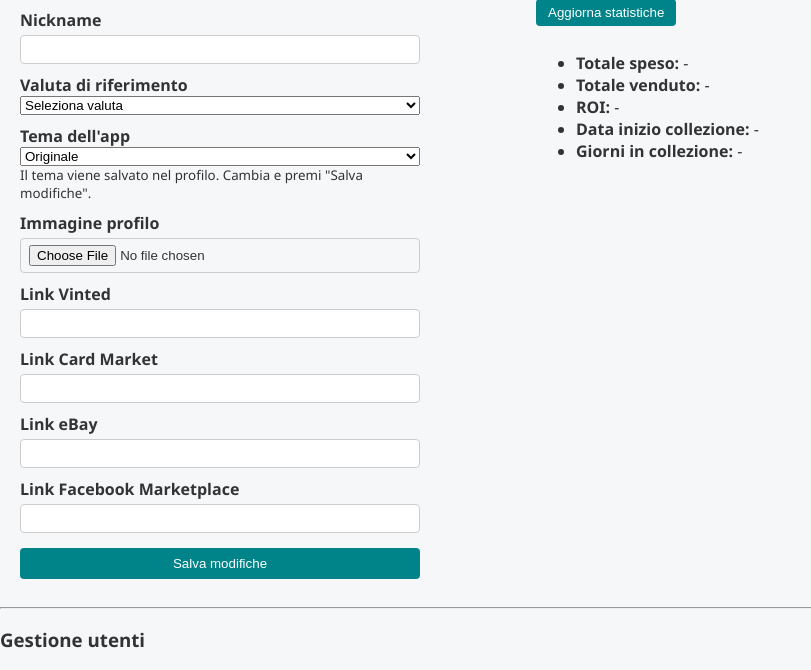
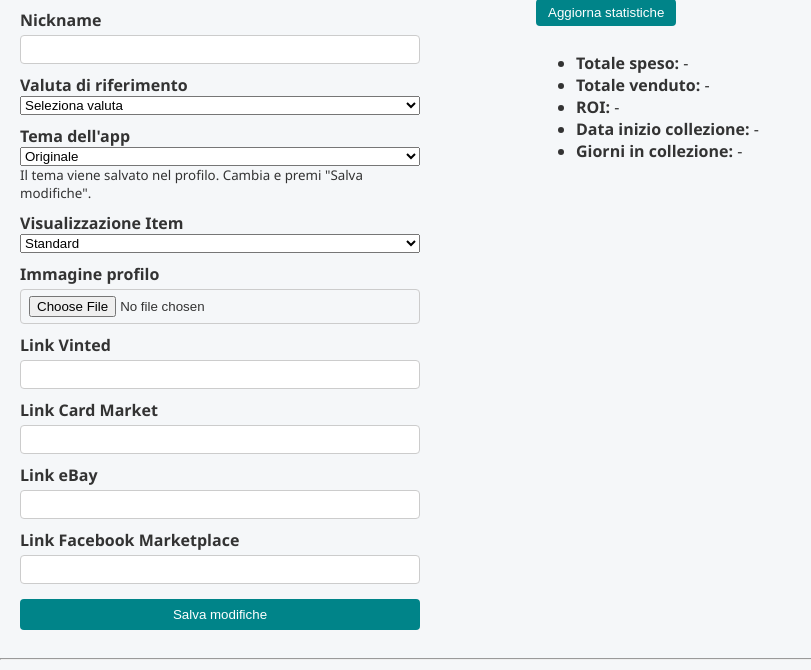
Before and after one commit to MenozziD/collectorstreet, a Flask app: page /profile in a window 1280 px wide. Shown: the part 426-1096 px from the top of the page, without its empty margins (0-811 px from the left). Run offline with Flask 3, Linux system fonts and the light colour scheme; the visitor is signed in with stand-in values (Sample User, id 1); data comes from the database, SQL or seed files in the repository; parts of the project's set-up code (start-up, migrations or seed data) failed here and were passed over.

Commit message:
item view STANDARD / COMPACT v1

```diff
--- a/app.py
+++ b/app.py
@@ -518,6 +518,7 @@ def create_app(db_path: str = "database.db") -> Flask:
         if request.content_type and request.content_type.startswith('multipart/form-data'):
             # Update via form (potentially with image)
             form = request.form
+            item_view_mode = form.get('item_view_mode')
             files = request.files
             fields = []
             values = []
@@ -697,7 +698,7 @@ def create_app(db_path: str = "database.db") -> Flask:
             return jsonify({'error': 'Unauthorized'}), 401
         conn = db.get_db_connection(app.config['DATABASE'])
         cur = conn.cursor()
-        cur.execute("SELECT id, username, nickname, ref_currency, theme FROM users WHERE id = ?", (user_id,))
+        cur.execute("SELECT id, username, nickname, ref_currency, theme, item_view_mode FROM users WHERE id = ?", (user_id,))
         user = cur.fetchone()
         conn.close()
         if user:
@@ -1015,6 +1016,7 @@ def create_app(db_path: str = "database.db") -> Flask:
         cur = conn.cursor()
         if request.method == 'POST':
             form = request.form
+            item_view_mode = form.get('item_view_mode')
             files = request.files
             nickname = form.get('nickname')
             ref_currency = form.get('ref_currency')
@@ -1047,6 +1049,9 @@ def create_app(db_path: str = "database.db") -> Flask:
             if facebook_link is not None:
                 fields.append('facebook_link = ?')
                 values.append(facebook_link)
+            if item_view_mode is not None:
+                fields.append('item_view_mode = ?')
+                values.append(item_view_mode)
             # Handle profile image upload
             if profile_image and profile_image.filename:
                 ext = os.path.splitext(profile_image.filename)[1].lower()
--- a/app/db.py
+++ b/app/db.py
@@ -41,9 +41,9 @@ class db():
             ('cardmarket_link', 'TEXT'),
             ('ebay_link', 'TEXT'),
             ('facebook_link', 'TEXT'),
-            ('ref_currency', 'TEXT')
-
-            ,('theme', 'TEXT')]:
+            ('ref_currency', 'TEXT'),
+            ('item_view_mode', 'TEXT'),
+            ('theme', 'TEXT')]:
             try:
                 cur.execute(f"ALTER TABLE users ADD COLUMN {column} {col_type}")
             except sqlite3.OperationalError:
--- a/templates/profile.html
+++ b/templates/profile.html
@@ -96,6 +96,11 @@
                         <option value="sakura" {% if user.theme == 'sakura' %}selected{% endif %}>Sakura (rosa ciliegio)</option>
                     </select>
                     <small>Il tema viene salvato nel profilo. Cambia e premi "Salva modifiche".</small>
+                    <label for="item_view_mode">Visualizzazione Item</label>
+                    <select id="item_view_mode" name="item_view_mode" title="Standard: mostra tutti i campi. \n Compatto: mostra solo Nome, Categoria, Data Acquisto, Quantità, Condizione, Giorni in collezione e Tag.">
+                        <option value="standard" {% if user and (user.item_view_mode or user['item_view_mode'] if user is mapping else None) != 'compact' %}selected{% endif %}>Standard</option>
+                        <option value="compact"  {% if user and (user.item_view_mode or user['item_view_mode'] if user is mapping else None) == 'compact' %}selected{% endif %}>Compatto</option>
+                    </select>
                     <label for="profile_image">Immagine profilo</label>
                     <input type="file" name="profile_image" id="profile_image" accept="image/*">
                     <label for="vinted_link">Link Vinted</label>
```
Also changed, not shown: static/script.js (+15 -0 lines).
